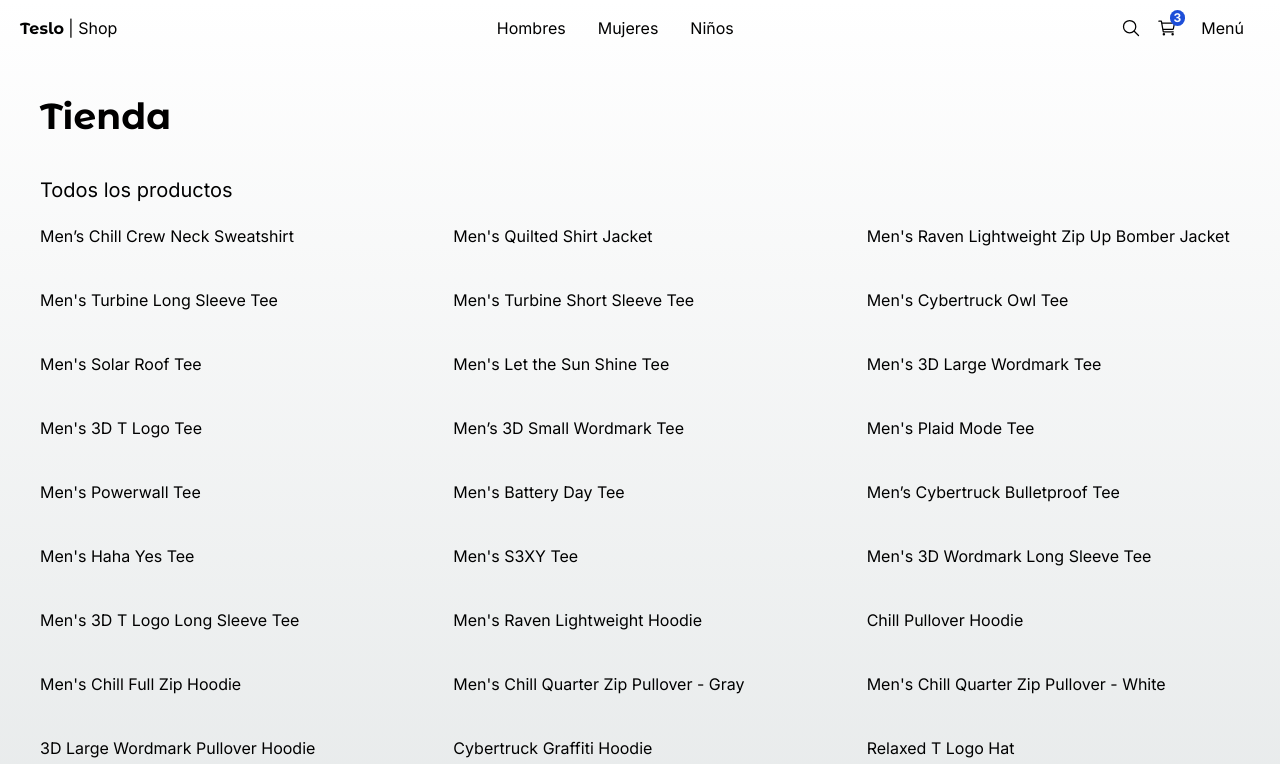
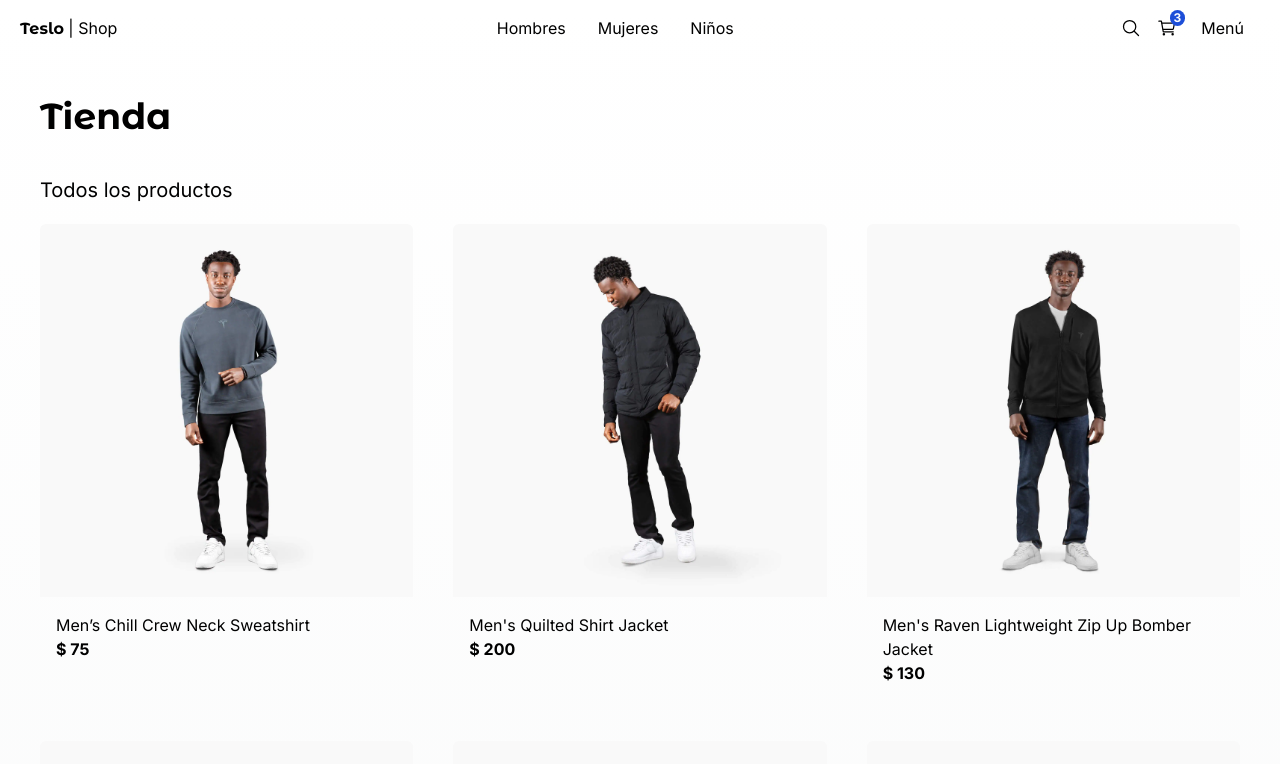
Before and after one commit to alvag/teslo-shop, a Next.js app: page / in a window 1280 px wide. Shown: the top 764 px of the page. Built offline with nearby package versions, Linux system fonts and the light colour scheme.

Commit message:
Tarjeta de producto

```diff
--- a/src/components/index.ts
+++ b/src/components/index.ts
@@ -3,3 +3,4 @@
 export * from './ui/title/Title';
 
 export * from './products/product-grid/ProductGrid';
+export * from './products/product-grid/ProductGridItem';
--- a/src/components/products/product-grid/ProductGrid.tsx
+++ b/src/components/products/product-grid/ProductGrid.tsx
@@ -1,4 +1,5 @@
 import { Product } from '@/interfaces';
+import { ProductGridItem } from '@/components';
 
 interface ProductGridProps {
     products: Product[];
@@ -9,9 +10,7 @@
         <div className="grid grid-cols-2 sm:grid-cols-3 gap-10 mb-10">
             {
                 products.map( ( product ) => (
-                    <span key={ product.slug }>
-                        { product.title }
-                    </span>
+                    <ProductGridItem key={ product.slug } product={ product }/>
                 ) )
             }
         </div>
--- /dev/null
+++ b/src/components/products/product-grid/ProductGridItem.tsx
@@ -0,0 +1,37 @@
+'use client';
+
+import { Product } from '@/interfaces';
+import Image from 'next/image';
+import Link from 'next/link';
+import { useState } from 'react';
+
+interface ProductGridItemProps {
+    product: Product;
+}
+
+export const ProductGridItem = ( { product }: ProductGridItemProps ) => {
+    const [ displayImage, setDisplayImage ] = useState( product.images[ 0 ] );
+
+    return (
+        <div className="rounded-md overflow-hidden fade-in">
+            <Link href={ `/product/${ product.slug }` }>
+                <Image src={ `/products/${ displayImage }` }
+                       alt={ product.title }
+                       className="w-full object-cover"
+                       width={ 500 }
+                       height={ 500 }
+                       onMouseEnter={ () => setDisplayImage( product.images[ 1 ] ) }
+                       onMouseLeave={ () => setDisplayImage( product.images[ 0 ] ) }
+                />
+            </Link>
+
+            <div className="p-4 flex flex-col">
+                <Link className="hover:text-blue-500"
+                      href={ `/product/${ product.slug }` }>
+                    { product.title }
+                </Link>
+                <span className="font-bold">$ { product.price }</span>
+            </div>
+        </div>
+    );
+};
```
